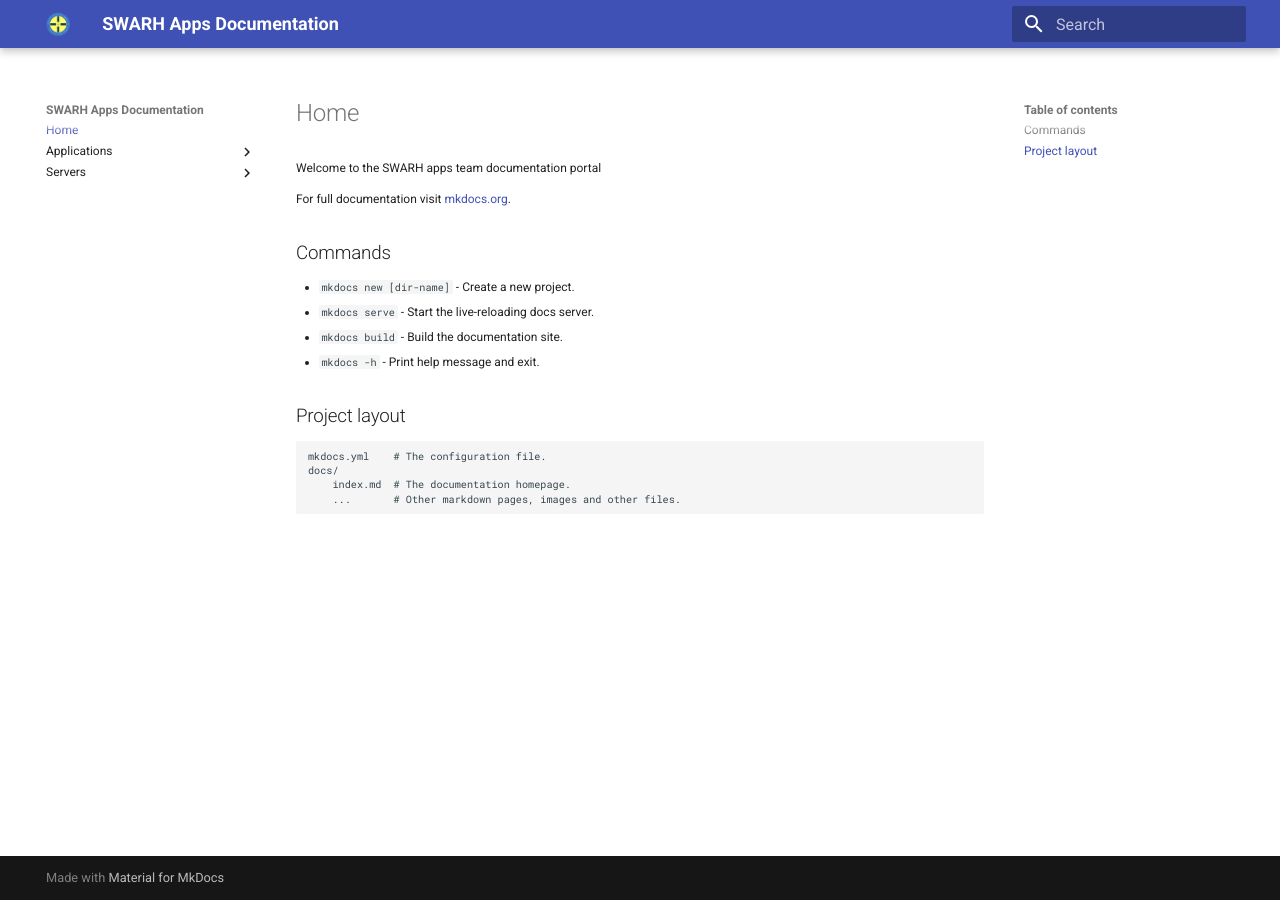
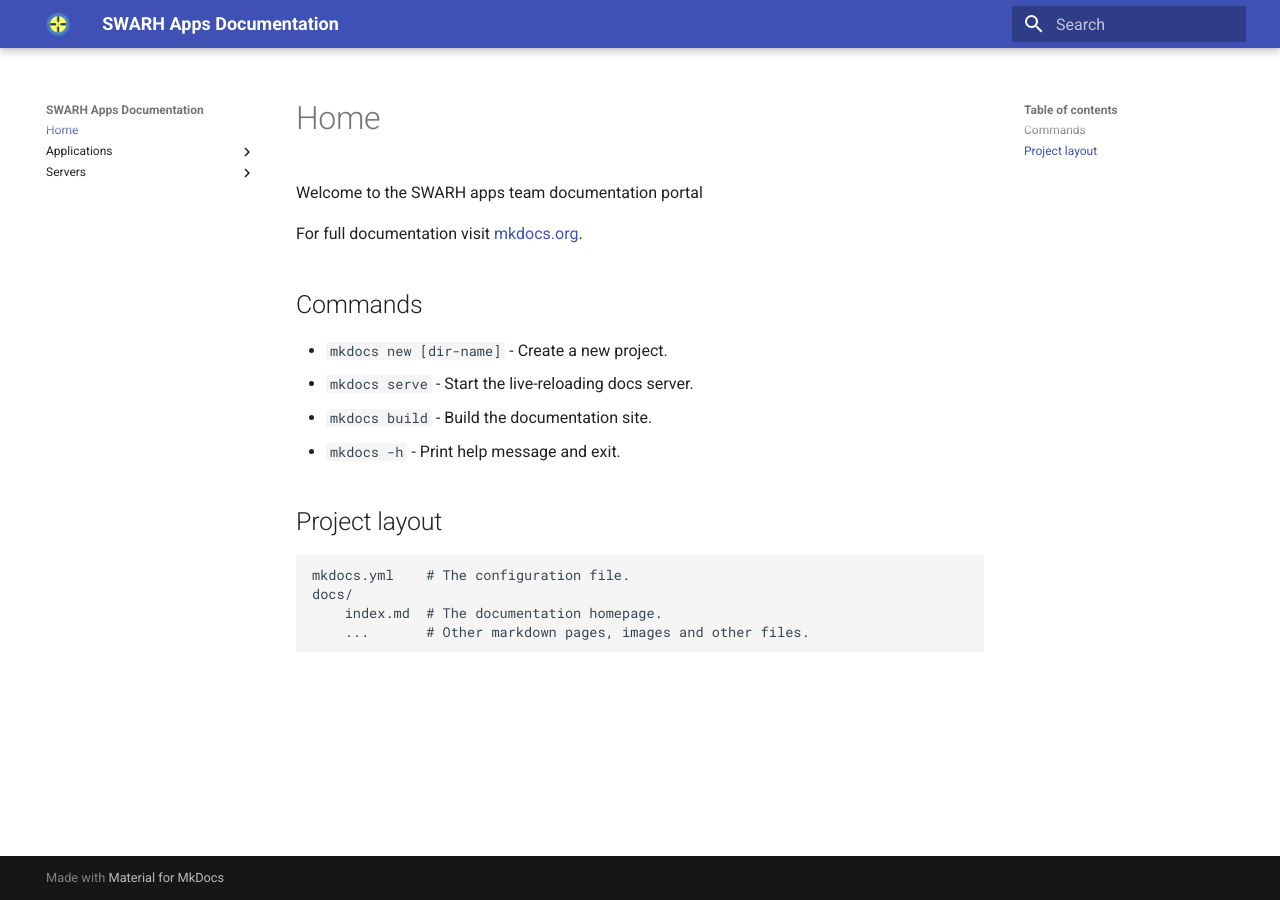
Before and after one commit to jsagnol/docs, an MkDocs documentation site: the page built from docs/index.md, in a window 1280 px wide. Built offline with MkDocs 1.6.1 and Material for MkDocs 9.7.7, drawn with Linux system fonts in a browser that asks for light colours.

Commit message:
Update extra.css

```diff
--- a/docs/stylesheets/extra.css
+++ b/docs/stylesheets/extra.css
@@ -1,5 +1,5 @@
 .md-typeset {
-    font-size: .6rem;
+    font-size: .8rem;
     line-height: 1.6;
 }
 
```
